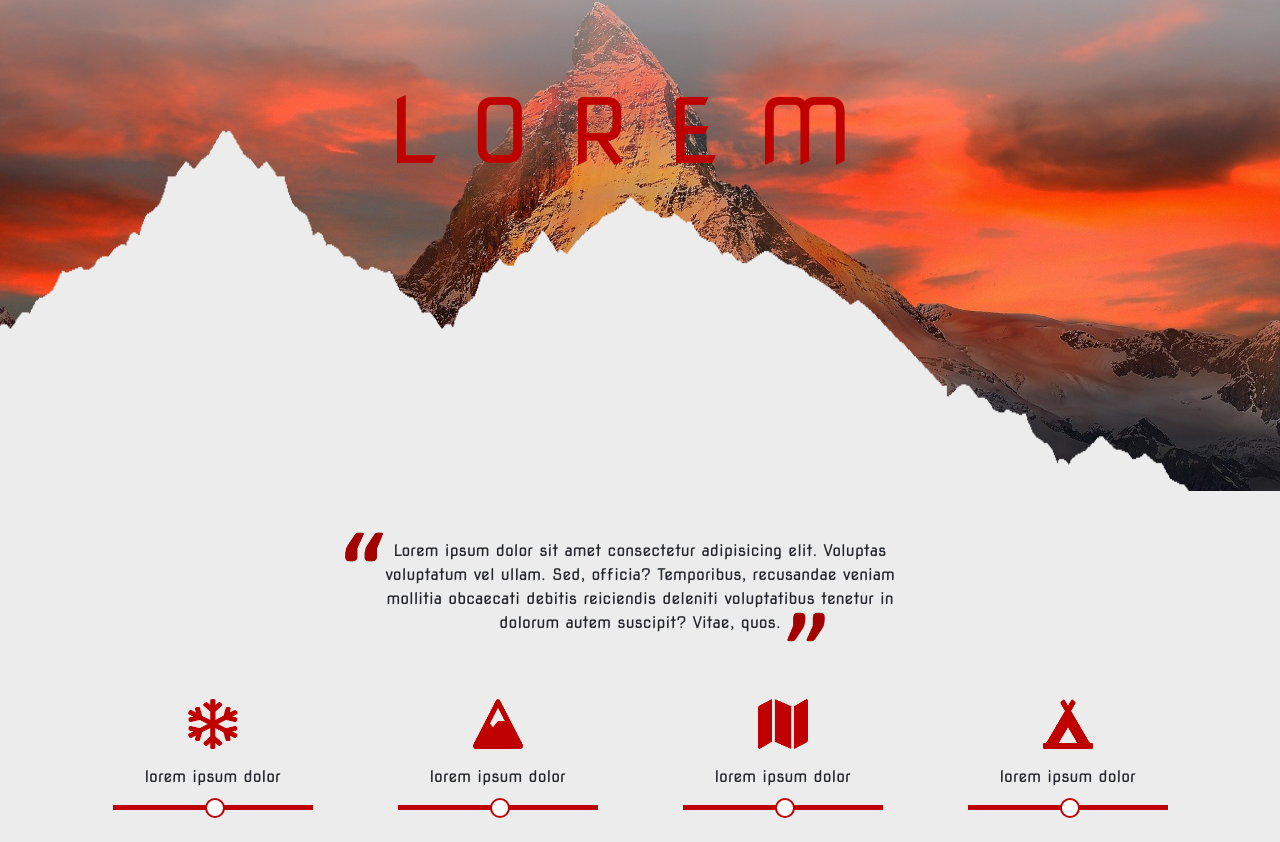
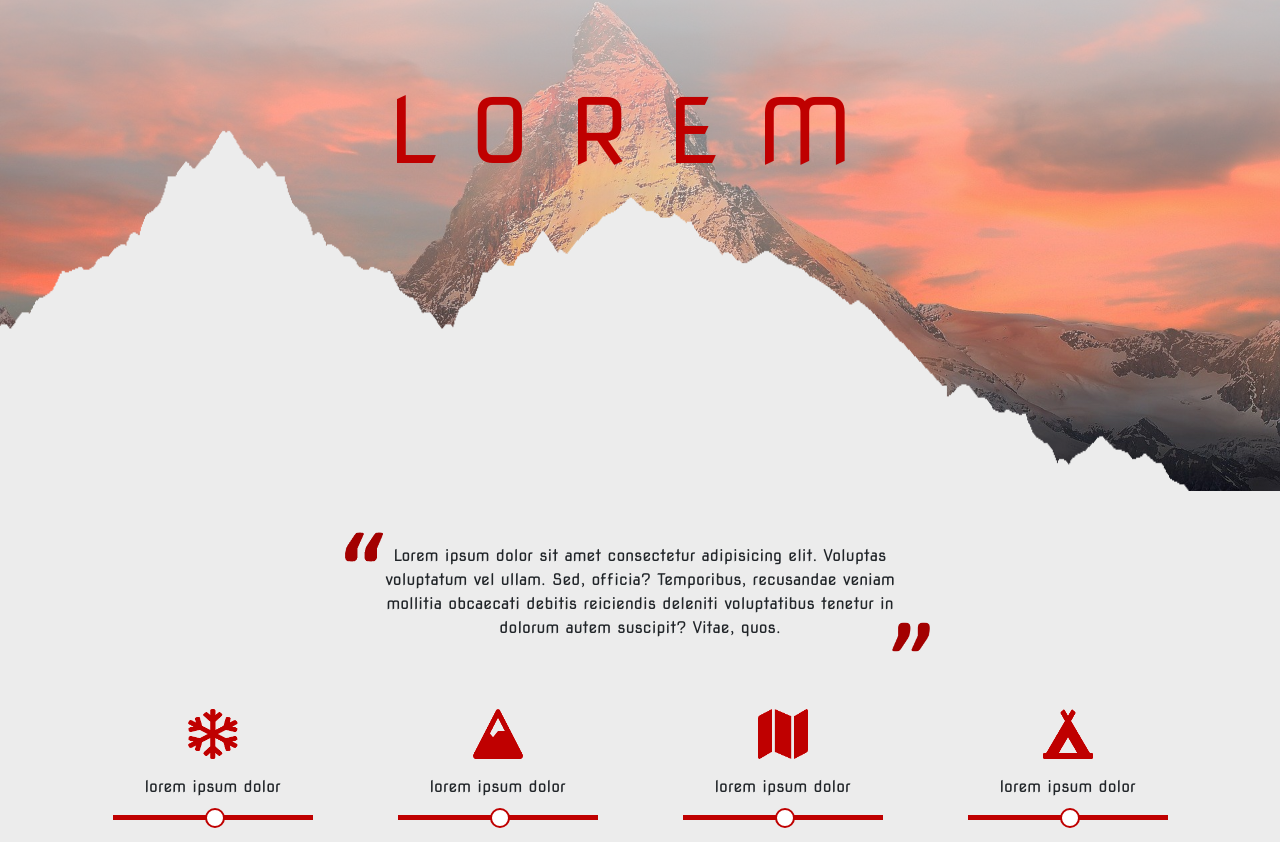
Before and after one commit to Hackademy-142/Red-Giovanni-Sugamiele, a plain HTML site: page index.html in a window 1280 px wide. Shown: the part 327-1169 px from the top of the page. Drawn offline with nearby package versions, Linux system fonts and the light colour scheme.

Commit message:
piccole modifiche al css

```diff
--- a/style.css
+++ b/style.css
@@ -49,7 +49,7 @@ a.unlink:hover {
     background: linear-gradient(to bottom, rgba(255, 255, 255, 1), rgba(255, 255, 255, 0));
     position: absolute;
     width: 100%;
-    height: 60%;
+    height: 100%;
     top: 0px;
 }
 .bg-img-overlay {
@@ -73,8 +73,10 @@ a.unlink:hover {
 }
 .launch {
     width: 50%;
+    text-justify: auto;
     margin: auto;
     position: relative;
+    padding: 5px;
 }
 .quote1 {
     color: var(--col-pri);
@@ -88,7 +90,7 @@ a.unlink:hover {
     transform: scale(0.3);
     position: absolute;
     bottom: -40px;
-    right: 50px;
+    right: -55px;
 }
 div.wrapper {
     display: flex;
```
